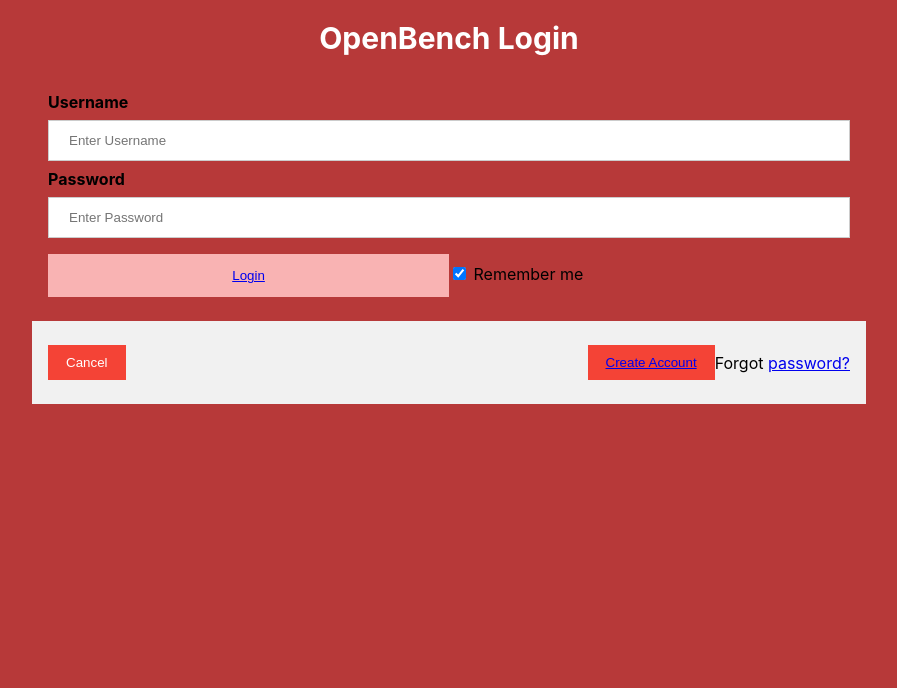
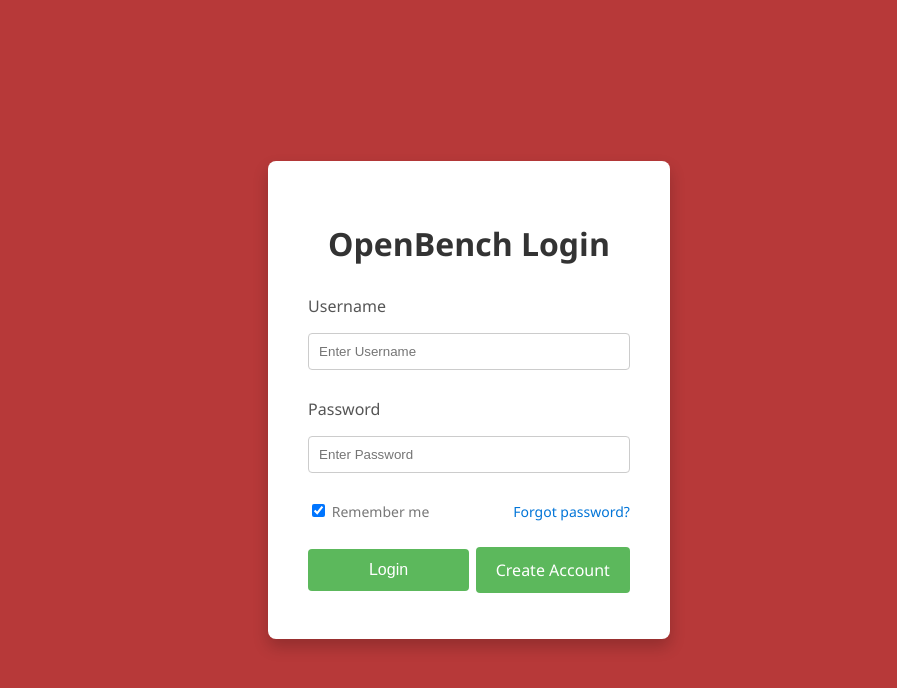
Before and after one commit to amyktruongdev/openbench, a React (Create React App) app in the folder client/: page /update in a window 1280 px wide. Shown: the top 688 px of the page, without its empty margins (191-1088 px from the left). Built offline with nearby package versions, Linux system fonts and the light colour scheme.

Commit message:
Login/Registration/Map

```diff
--- /dev/null
+++ b/client/src/Login.css
@@ -0,0 +1,105 @@
+/* Global Styles */
+body {
+    margin: 0;
+    font-family: 'Segoe UI', Tahoma, Geneva, Verdana, sans-serif;
+    background: rgb(183, 57, 57);
+    display: flex;
+    align-items: center;
+    justify-content: center;
+    height: 100vh;
+  }
+
+  /* Centering the Login Card */
+  .login-wrapper {
+    display: flex;
+    align-items: center;
+    justify-content: center;
+    width: 100%;
+    padding: 20px;
+  }
+
+  /* Card Styles */
+  .login-card {
+    background: #fff;
+    border-radius: 8px;
+    padding: 40px;
+    max-width: 400px;
+    width: 100%;
+    box-shadow: 0 8px 16px rgba(0,0,0,0.2);
+  }
+
+  .login-header {
+    text-align: center;
+    margin-bottom: 30px;
+    color: #333;
+  }
+
+  /* Form Styles */
+  .login-form .input-group {
+    margin-bottom: 20px;
+  }
+
+  .login-form .input-group label {
+    display: block;
+    margin-bottom: 8px;
+    color: #555;
+  }
+
+  .login-form .input-group input {
+    width: 100%;
+    padding: 10px;
+    border: 1px solid #ccc;
+    border-radius: 4px;
+  }
+
+  /* Options (Remember & Forgot Password) */
+  .options {
+    display: flex;
+    justify-content: space-between;
+    align-items: center;
+    font-size: 14px;
+    color: #777;
+    margin-bottom: 20px;
+  }
+
+  .forgot-link {
+    color: #0275d8;
+    text-decoration: none;
+  }
+
+  .forgot-link:hover {
+    text-decoration: underline;
+  }
+
+  /* Action Buttons */
+  .actions {
+    display: flex;
+    justify-content: space-between;
+    align-items: center;
+  }
+
+  .btn {
+    padding: 10px 20px;
+    border: none;
+    border-radius: 4px;
+    text-decoration: none;
+    color: #fff;
+    cursor: pointer;
+    transition: background 0.3s ease;
+  }
+
+  .login-btn {
+    background-color: #5cb85c;
+  }
+
+  .login-btn:hover {
+    background-color: #4cae4c;
+  }
+
+  .register-btn {
+    background-color: #0275d8;
+  }
+
+  .register-btn:hover {
+    background-color: #025aa5;
+  }
--- a/client/src/pages/Add.jsx
+++ b/client/src/pages/Add.jsx
@@ -3,6 +3,7 @@ import { Link } from 'react-router-dom';
 import Nav from '../Nav';
 import Footer from '../Footer';
 import Time from '../Time';
+
 
 const Add = () => {
   return (
--- a/client/src/pages/Map.jsx
+++ b/client/src/pages/Map.jsx
@@ -8,23 +8,39 @@ const Map = () => {
     <div>
       <h1 className="header">OpenBench</h1>
       <Time />
-      <Nav></Nav>
+      <Nav />
       <div className="map-container">
         <img src="/map.png" alt="Map Image" className="map-image" />
         <div className="overlay-shape"></div>
-        {/* New Shape to the right */}
+        {/* First row of shapes */}
         <div className="overlay-shape right-shape" />
         <div className="overlay-shape right-shape-two" />
         <div className="overlay-shape right-shape-three" />
         <div className="overlay-shape right-shape-four" />
         <div className="overlay-shape right-shape-five" />
 
-        {/* Second row of shapes directly below */}
+        {/* Second row of shapes */}
         <div className="overlay-shape second-row-shape" />
         <div className="overlay-shape second-row-shape-two" />
         <div className="overlay-shape second-row-shape-three" />
         <div className="overlay-shape second-row-shape-four" />
         <div className="overlay-shape second-row-shape-five" />
+
+        {/* Map Legend */}
+        <div className="map-legend">
+          <h3>Equipment Status</h3>
+          <ul>
+            <li>
+              <span className="legend-color available"></span> Available
+            </li>
+            <li>
+              <span className="legend-color taken"></span> Taken
+            </li>
+            <li>
+              <span className="legend-color maintenance"></span> Under Maintenance
+            </li>
+          </ul>
+        </div>
       </div>
     </div>
   );
--- /dev/null
+++ b/client/src/pages/Registration.css
@@ -0,0 +1,94 @@
+/* Global Styles */
+body {
+    margin: 0;
+    font-family: 'Segoe UI', Tahoma, Geneva, Verdana, sans-serif;
+    background: rgb(183, 57, 57);
+    display: flex;
+    align-items: center;
+    justify-content: center;
+    height: 100vh;
+  }
+
+  /* Centering the Registration Card */
+  .registration-wrapper {
+    display: flex;
+    align-items: center;
+    justify-content: center;
+    width: 100%;
+    padding: 20px;
+  }
+
+  /* Card Styles */
+  .registration-card {
+    background: #fff;
+    border-radius: 8px;
+    padding: 40px;
+    max-width: 500px;
+    width: 100%;
+    box-shadow: 0 8px 16px rgba(0, 0, 0, 0.2);
+  }
+
+  .registration-header {
+    text-align: center;
+    margin-bottom: 30px;
+    color: #333;
+  }
+
+  /* Form Styles */
+  .registration-form .input-group {
+    margin-bottom: 20px;
+  }
+
+  .registration-form .input-group label {
+    display: block;
+    margin-bottom: 8px;
+    color: #555;
+  }
+
+  .registration-form .input-group input {
+    width: 100%;
+    padding: 12px;
+    border: 1px solid #ccc;
+    border-radius: 4px;
+  }
+
+  /* Action Buttons */
+  .actions {
+    display: flex;
+    justify-content: space-between;
+    align-items: center;
+  }
+
+  .btn {
+    padding: 12px 20px;
+    border: none;
+    border-radius: 4px;
+    text-decoration: none;
+    color: #fff;
+    cursor: pointer;
+    transition: background 0.3s ease;
+    font-size: 16px;
+  }
+
+  .register-btn {
+    background-color: #5cb85c;
+  }
+
+  .register-btn:hover {
+    background-color: #4cae4c;
+  }
+
+  .cancel-btn {
+    background-color: #0275d8;
+  }
+
+  .cancel-btn:hover {
+    background-color: #025aa5;
+  }
+
+  /* Responsive Design */
+  @media (max-width: 600px) {
+    .registration-card {
+      padding: 20px;
+    }
+  }
--- a/client/src/pages/Registration.jsx
+++ b/client/src/pages/Registration.jsx
@@ -1,38 +1,80 @@
 import React from 'react';
 import { Link } from 'react-router-dom';
+import './Registration.css'; // Import the updated CSS
 
-const Registration = () => {
+const RegistrationPage = () => {
   return (
-    <div>
-      <h1 className="header">OpenBench Create Account</h1>
-      <div className="container">
-        <label htmlFor="firstname"><b>First Name</b></label>
-        <input type="text" placeholder="Enter Username" name="firstname" required />
+    <div className="registration-wrapper">
+      <div className="registration-card">
+        <h1 className="registration-header">Create Your Account</h1>
+        <form className="registration-form">
+          <div className="input-group">
+            <label htmlFor="firstname">First Name</label>
+            <input
+              type="text"
+              id="firstname"
+              placeholder="Enter your first name"
+              required
+            />
+          </div>
+          <div className="input-group">
+            <label htmlFor="lastname">Last Name</label>
+            <input
+              type="text"
+              id="lastname"
+              placeholder="Enter your last name"
+              required
+            />
+          </div>
+          <div className="input-group">
+            <label htmlFor="uname">Username</label>
+            <input
+              type="text"
+              id="uname"
+              placeholder="Choose a username"
+              required
+            />
+          </div>
+          <div className="input-group">
+            <label htmlFor="email">Email</label>
+            <input
+              type="email"
+              id="email"
+              placeholder="Enter your email address"
+              required
+            />
+          </div>
+          <div className="input-group">
+            <label htmlFor="psw">Password</label>
+            <input
+              type="password"
+              id="psw"
+              placeholder="Create a password"
+              required
+            />
+          </div>
+          <div className="input-group">
+            <label htmlFor="confirm-psw">Confirm Password</label>
+            <input
+              type="password"
+              id="confirm-psw"
+              placeholder="Confirm your password"
+              required
+            />
+          </div>
+          <div className="actions">
+            <button type="submit" className="btn register-btn">
+            <Link to="/Add">Create Account</Link>
+            </button>
 
-        <label htmlFor="lastname"><b>Last Name</b></label>
-        <input type="text" placeholder="Enter Password" name="lastname" required />
-
-        <label htmlFor="uname"><b>Username</b></label>
-        <input type="text" placeholder="Enter Password" name="uname" required />
-
-        <label htmlFor="email"><b>Email</b></label>
-        <input type="text" placeholder="Enter Password" name="email" required />
-
-        <label htmlFor="psw"><b>Password</b></label>
-        <input type="password" placeholder="Enter Password" name="psw" required />
-
-        <label htmlFor="psw"><b>Password Confirmation</b></label>
-        <input type="password" placeholder="Enter Password" name="psw" required />
-
-        <button type="submit"><Link to="/Add">Create Account</Link></button>
-      </div>
-
-      <div className="container" style={{ backgroundColor: "#f1f1f1" }}>
-        <button type="button" className="cancelbtn">Cancel</button>
-
+            <Link to="/" className="btn cancel-btn">
+              Cancel
+            </Link>
+          </div>
+        </form>
       </div>
     </div>
   );
 };
 
-export default Registration;
+export default RegistrationPage;
--- a/client/src/pages/Update.jsx
+++ b/client/src/pages/Update.jsx
@@ -1,27 +1,38 @@
 import React from 'react';
 import { Link } from 'react-router-dom';
+import '../Login.css'; // Import the updated CSS
 
 const Update = () => {
   return (
-    <div>
-      <h1 className="header">OpenBench Login</h1>
-      <div className="container">
-        <label htmlFor="uname"><b>Username</b></label>
-        <input type="text" placeholder="Enter Username" name="uname" required />
-
-        <label htmlFor="psw"><b>Password</b></label>
-        <input type="password" placeholder="Enter Password" name="psw" required />
-
-        <button type="submit"><Link to="/add">Login</Link></button>
-        <label>
-          <input type="checkbox" defaultChecked name="remember" /> Remember me
-        </label>
-      </div>
-
-      <div className="container" style={{ backgroundColor: "#f1f1f1" }}>
-        <button type="button" className="cancelbtn">Cancel</button>
-        <span className="psw">Forgot <a href="#"><Link to="/add">password?</Link></a></span>
-        <button type="button"className="createbtn"><Link to="/registration">Create Account</Link></button>
+    <div className="login-wrapper">
+      <div className="login-card">
+        <h1 className="login-header">OpenBench Login</h1>
+        <form className="login-form">
+          <div className="input-group">
+            <label htmlFor="uname">Username</label>
+            <input type="text" id="uname" placeholder="Enter Username" required />
+          </div>
+          <div className="input-group">
+            <label htmlFor="psw">Password</label>
+            <input type="password" id="psw" placeholder="Enter Password" required />
+          </div>
+          <div className="options">
+            <label className="remember">
+              <input type="checkbox" defaultChecked name="remember" /> Remember me
+            </label>
+            <Link to="/forgot-password" className="forgot-link">
+              Forgot password?
+            </Link>
+          </div>
+          <div className="actions">
+            <button type="submit" className="btn login-btn">
+              Login
+            </button>
+            <Link to="/registration" className="btn register-btn">
+              Create Account
+            </Link>
+          </div>
+        </form>
       </div>
     </div>
   );
```
Also changed, not shown: client/src/Map.css (+78 -19 lines), client/src/index.css (line endings or trailing spaces).
